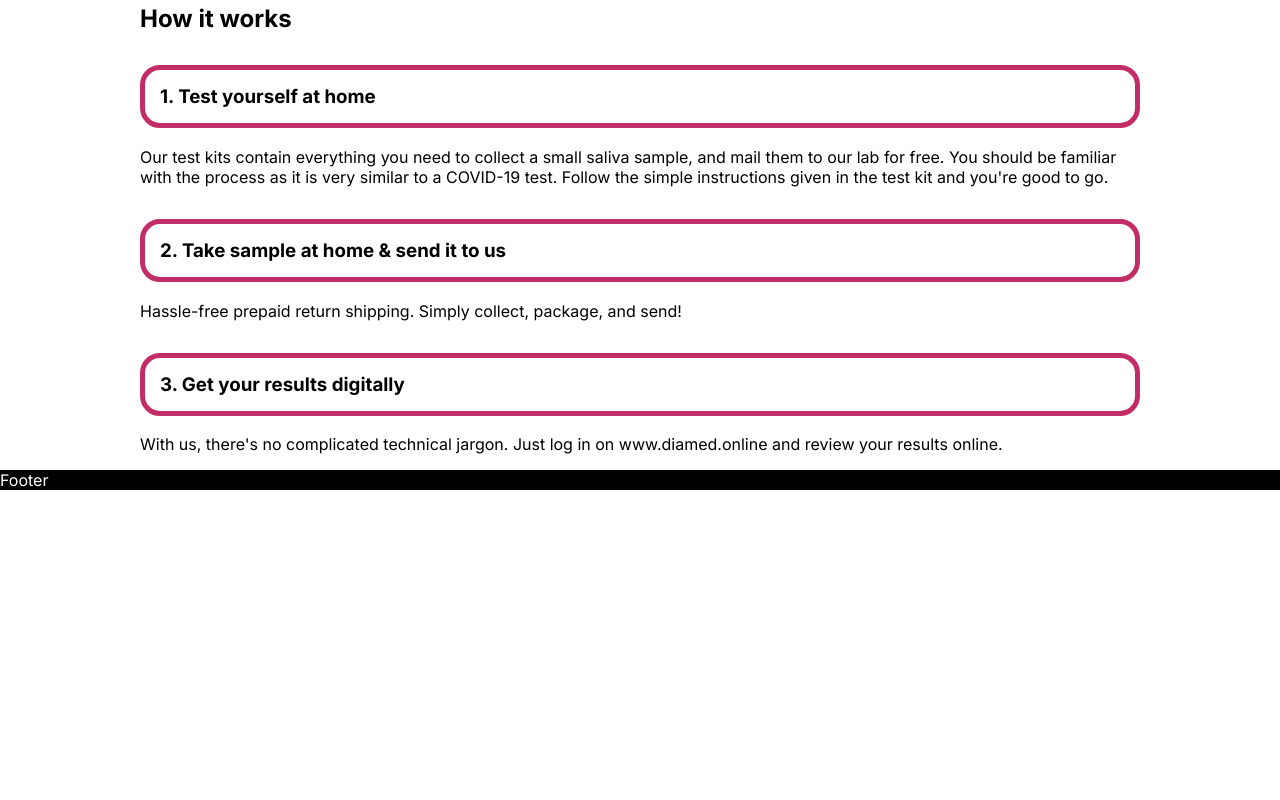
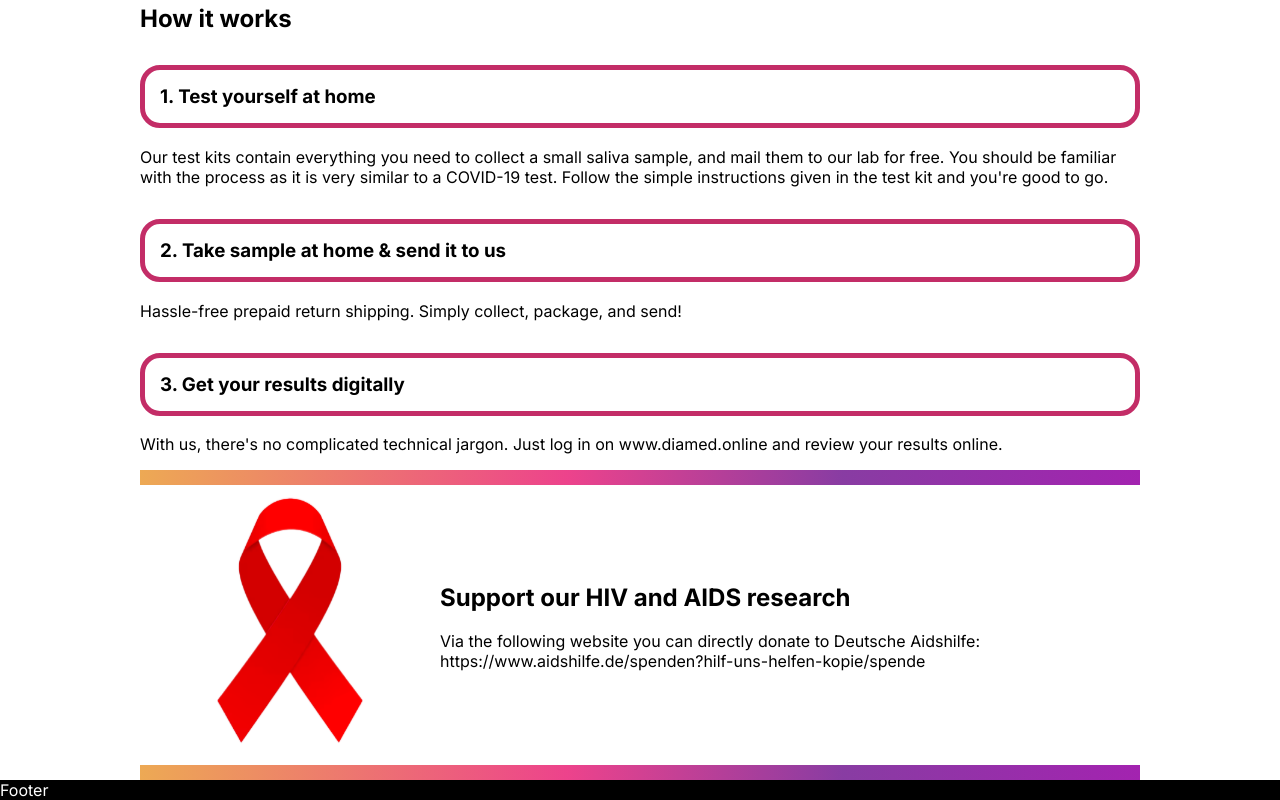
Before and after one commit to nilsrehtanz/diamed, a Next.js app: page / in a window 1280 px wide. Shown: the part 3132-3932 px from the top of the page. Before the commit the page ends 3622 px from the top, so only its background shows below. Built offline with nearby package versions, Linux system fonts and the light colour scheme.

Commit message:
added support section

```diff
--- /dev/null
+++ b/components/landing/SupportSection.module.css
@@ -0,0 +1,20 @@
+.bar {
+  background: linear-gradient(
+    270deg,
+    #a323b0 0%,
+    rgba(129, 48, 157, 0.94) 29.69%,
+    rgba(236, 59, 135, 0.96) 57.29%,
+    #eda954 100%
+  );
+  height: 15px;
+}
+
+.divider {
+  display: flex;
+  justify-content: center;
+  align-items: center;
+}
+
+.divider img {
+  max-width: 300px;
+}
--- /dev/null
+++ b/components/landing/SupportSection.tsx
@@ -0,0 +1,25 @@
+import Button from "../ui/Button";
+import classes from "./SupportSection.module.css";
+import Link from "next/link";
+
+function SupportSection() {
+  return (
+    <div className={classes.container}>
+      <div className={classes.bar}></div>
+      <div className={classes.divider}>
+        <img src="HIVDonate.svg" alt="" />
+        <div>
+          <h2>Support our HIV and AIDS research</h2>
+          <p>
+            Via the following website you can directly
+            donate to Deutsche Aidshilfe:
+            https://www.aidshilfe.de/spenden?hilf-uns-helfen-kopie/spende
+          </p>
+        </div>
+      </div>
+      <div className={classes.bar}></div>
+    </div>
+  );
+}
+
+export default SupportSection;
--- a/pages/index.tsx
+++ b/pages/index.tsx
@@ -3,6 +3,7 @@ import ProductsSection from "../components/landing/ProductsSection";
 import TestSection from "../components/landing/TestSection";
 import ExplanationSection from "../components/landing/ExplanationSection";
 import HowItWorksSection from "../components/landing/HowItWorksSection";
+import SupportSection from "../components/landing/SupportSection";
 import styles from "../styles/LandingPage.module.css";
 
 export default function LandingPage() {
@@ -13,6 +14,7 @@ export default function LandingPage() {
       <TestSection></TestSection>
       <ExplanationSection></ExplanationSection>
       <HowItWorksSection></HowItWorksSection>
+      <SupportSection></SupportSection>
     </div>
   );
 }
```
